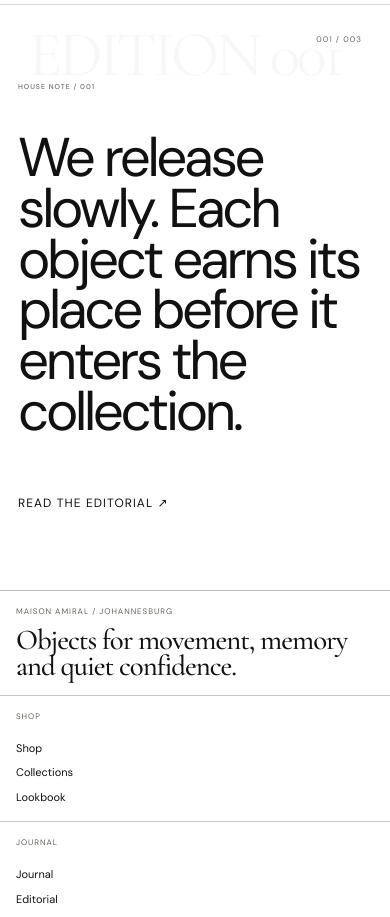
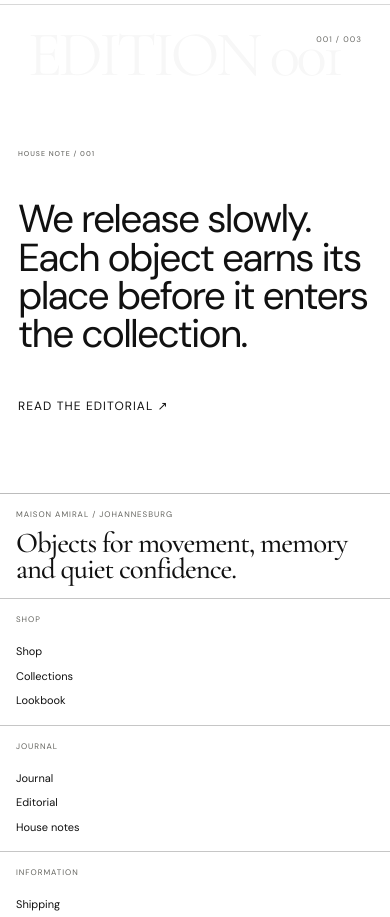
Before and after one commit to Tee-star-black/maisonamiral, a Next.js app: page /shop in a window 390 px wide. Shown: the part 2960-3877 px from the top of the page. Built offline with nearby package versions, Linux system fonts and the light colour scheme.

Commit message:
Reduce shop house note statement scale

```diff
--- a/src/app/shop-tweaks.css
+++ b/src/app/shop-tweaks.css
@@ -5,3 +5,18 @@
   letter-spacing: 0.14em;
   font-weight: 500;
 }
+
+.shop-closing-copy {
+  max-width: 980px;
+  margin: 0 0 44px;
+  font-size: clamp(2rem, 4vw, 4.8rem);
+  line-height: 0.98;
+  letter-spacing: -0.045em;
+}
+
+@media (max-width: 700px) {
+  .shop-closing-copy {
+    font-size: clamp(2.2rem, 10vw, 3.8rem);
+    line-height: 0.98;
+  }
+}
```
